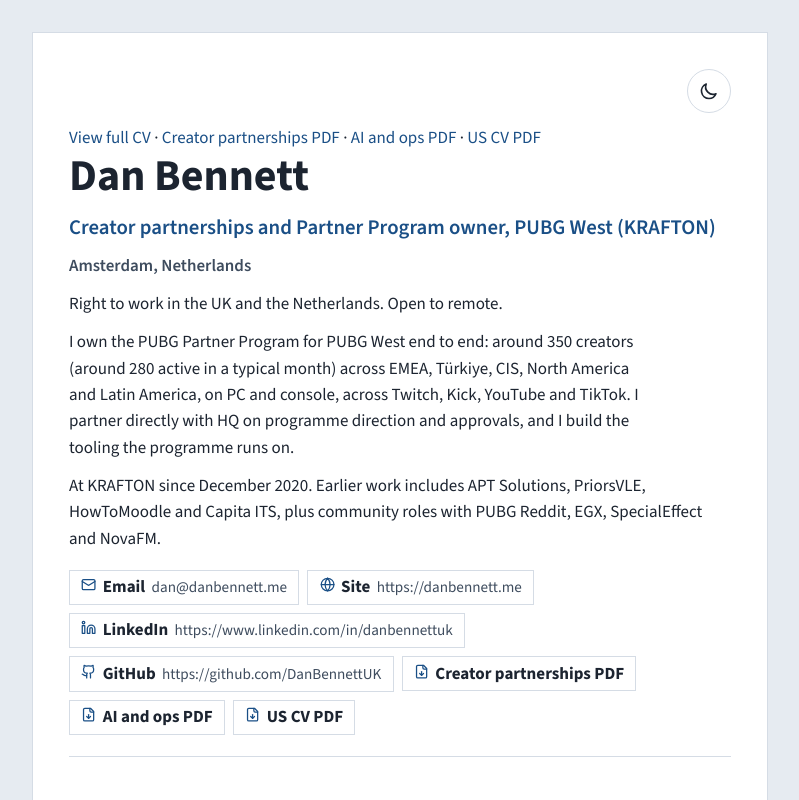
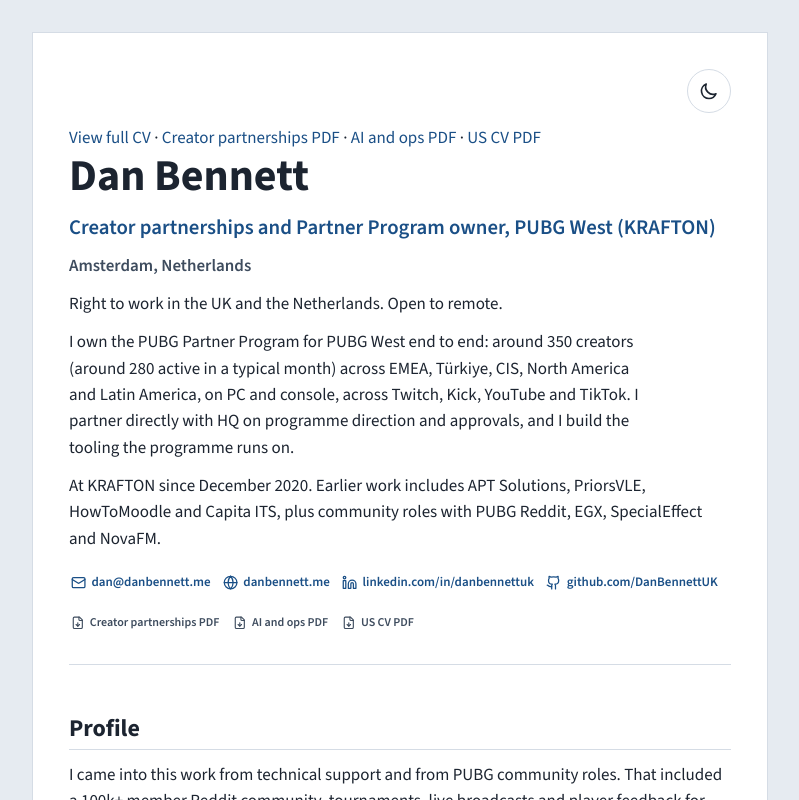
Before and after one commit to DanBennettUK/cv, a Next.js app: page /resume in a window 1280 px wide. Shown: the top 800 px of the page, without its empty margins (240-1039 px from the left). Built offline with nearby package versions, Linux system fonts and the light colour scheme.

Commit message:
fix(cv): lighten the header contact row
Show contact details as smaller inline icon and text links, and keep the PDF downloads as a quieter second group.

Co-authored-by: Dan Bennett <dan@danbennett.me>

```diff
--- a/app/globals.css
+++ b/app/globals.css
@@ -284,6 +284,88 @@
   border-color: var(--link);
   background: var(--panel);
   color: var(--link);
+}
+
+.visually-hidden {
+  position: absolute;
+  width: 1px;
+  height: 1px;
+  padding: 0;
+  margin: -1px;
+  overflow: hidden;
+  clip: rect(0, 0, 0, 0);
+  white-space: nowrap;
+  border: 0;
+}
+
+.cv:not(.pdf-cv) .contact-list {
+  gap: 0.1rem 0.55rem;
+  align-items: center;
+  margin-top: 0.65rem;
+}
+
+.cv:not(.pdf-cv) .contact-list a {
+  position: relative;
+  align-items: center;
+  gap: 0.35rem;
+  min-height: 2.5rem;
+  padding: 0.35rem 0.1rem;
+  border: 0;
+  background: transparent;
+  color: var(--link);
+  font-size: 0.8125rem;
+  font-weight: 600;
+  line-height: 1.25;
+  white-space: nowrap;
+}
+
+.cv:not(.pdf-cv) .contact-list a:hover {
+  border-color: transparent;
+  background: transparent;
+  color: var(--link);
+  text-decoration: underline;
+  text-decoration-thickness: 2px;
+  text-underline-offset: 0.18em;
+}
+
+.cv:not(.pdf-cv) .contact-address {
+  color: inherit;
+  font-size: inherit;
+  font-weight: inherit;
+  line-height: inherit;
+}
+
+.cv:not(.pdf-cv) .contact-text {
+  flex-wrap: nowrap;
+  gap: 0.3rem;
+}
+
+.cv:not(.pdf-cv) .contact-downloads {
+  gap: 0.05rem 0.65rem;
+  margin-top: 0;
+}
+
+.cv:not(.pdf-cv) .contact-downloads a,
+.cv:not(.pdf-cv) .contact-downloads .contact-label {
+  color: var(--text-soft);
+  font-size: 0.75rem;
+  font-weight: 600;
+}
+
+.cv:not(.pdf-cv) .contact-downloads a:hover {
+  color: var(--link);
+}
+
+.cv:not(.pdf-cv) .contact-downloads .contact-mark {
+  width: 0.85rem;
+  height: 0.85rem;
+  color: currentColor;
+}
+
+@media (min-width: 720px) {
+  .cv:not(.pdf-cv) .contact-list:not(.contact-downloads) {
+    flex-wrap: nowrap;
+  }
 }
 
 .contact-mark {
--- a/components/ContactList.tsx
+++ b/components/ContactList.tsx
@@ -41,12 +41,18 @@
     }
   }
 
-  return (
-    <ul className="contact-list">
-      {links.map((link) => {
+  const contacts = links.filter((link) => !link.pdf);
+  const downloads = links.filter((link) => link.pdf);
+
+  const list = (items: ContactLink[], className: string, label: string) => (
+    <ul className={className} aria-label={label}>
+      {items.map((link) => {
         const Icon = link.icon;
+        const address = link.address && link.address.startsWith('http')
+          ? printAddress(link.address)
+          : link.address;
         return (
-          <li key={link.label} className={link.pdf ? 'no-print' : undefined}>
+          <li key={link.label}>
             <a
               href={link.href}
               {...(link.pdf ? { download: true } : {})}
@@ -54,8 +60,12 @@
             >
               {print ? null : <Icon className="contact-mark" aria-hidden="true" />}
               <span className="contact-text">
-                {print ? null : <span className="contact-label">{link.label}</span>}
-                {link.address && <span className="contact-address">{link.address}</span>}
+                {print ? null : (
+                  link.address
+                    ? <span className="visually-hidden">{link.label}</span>
+                    : <span className="contact-label">{link.label}</span>
+                )}
+                {address && <span className="contact-address">{address}</span>}
               </span>
             </a>
           </li>
@@ -63,4 +73,11 @@
       })}
     </ul>
   );
+
+  return (
+    <>
+      {list(contacts, 'contact-list', 'Contact')}
+      {downloads.length > 0 && list(downloads, 'contact-list contact-downloads no-print', 'CV downloads')}
+    </>
+  );
 }
```
